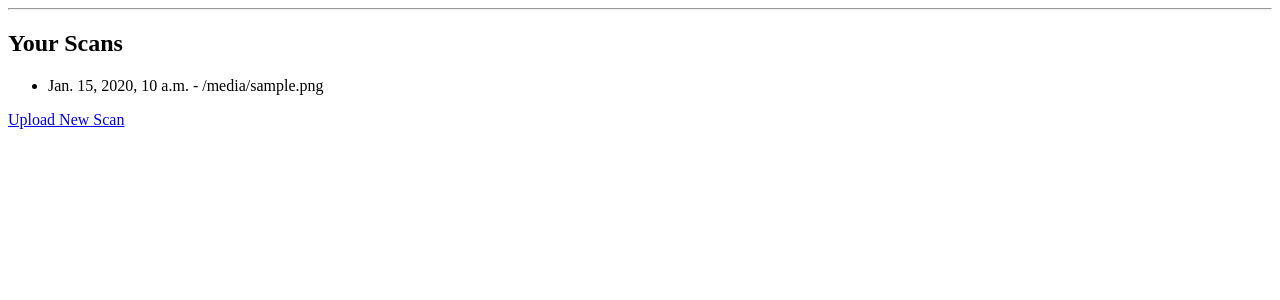
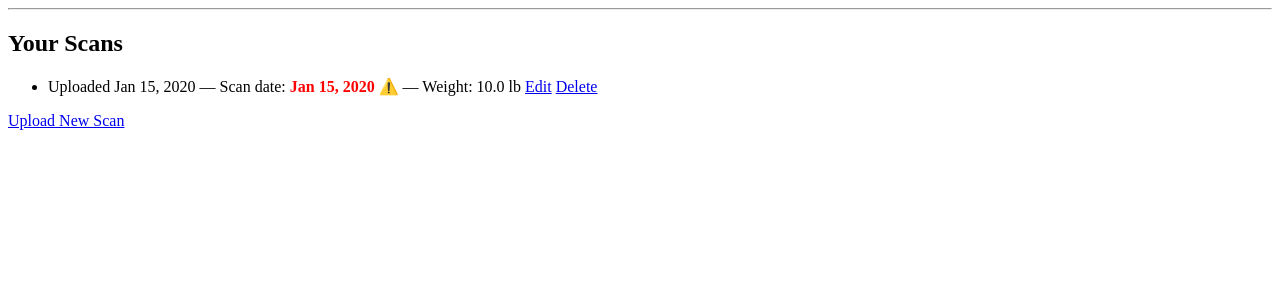
Before and after one commit to LandonGeorge/inbody-tracker, a Django app: page /scans/ in a window 1280 px wide. Shown: the part 29-329 px from the top of the page. Run offline with Django 5.2, Linux system fonts and the light colour scheme; a user stored in the database is signed in; tables that the repository leaves empty hold one stand-in row (values such as "Sample post"); parts of the project's set-up code (start-up, migrations or seed data) failed here and were passed over.

Commit message:
Add edit/delete for scan results, OCR-mismatch date warning, fix missing Chart.js script tag

```diff
--- a/scans/templates/scans/dashboard.html
+++ b/scans/templates/scans/dashboard.html
@@ -5,6 +5,7 @@
 
     <canvas id="progressChart" style="max-width: 900px;"></canvas>
 
+    <script src="https://cdn.jsdelivr.net/npm/chart.js"></script>
     <script>
         const chartData = {{ chart_data_json|safe }};
 
--- a/scans/templates/scans/list.html
+++ b/scans/templates/scans/list.html
@@ -1,9 +1,24 @@
 {% extends "base.html" %}
+
 {% block content %}
 <h2>Your Scans</h2>
 <ul>
 {% for scan in scans %}
-    <li>{{ scan.uploaded_at }} - {{ scan.image.url }}</li>
+    <li>
+        Uploaded {{ scan.uploaded_at|date:"M d, Y" }}
+        {% if scan.result %}
+            — Scan date:
+            <span style="{% if scan.date_likely_wrong %}color: red; font-weight: bold;{% endif %}">
+                {{ scan.result.scan_date|date:"M d, Y" }}
+            </span>
+            {% if scan.date_likely_wrong %}⚠️{% endif %}
+            — Weight: {{ scan.result.weight_lb }} lb
+            <a href="{% url 'edit_scan_result' scan.result.pk %}">Edit</a>
+        {% else %}
+            — (not yet processed)
+        {% endif %}
+        <a href="{% url 'delete_scan' scan.pk %}">Delete</a>
+    </li>
 {% endfor %}
 </ul>
 <a href="{% url 'upload_scan' %}">Upload New Scan</a>
--- a/scans/urls.py
+++ b/scans/urls.py
@@ -6,4 +6,6 @@ urlpatterns = [
     path("upload/", views.upload_scan, name="upload_scan"),
     path("", views.scan_list, name="scan_list"),
     path("dashboard/", views.dashboard, name="dashboard"),
+    path("result/<int:pk>/edit/", views.edit_scan_result, name="edit_scan_result"),
+    path("scan/<int:pk>/delete/", views.delete_scan, name="delete_scan"),
 ]
--- a/scans/views.py
+++ b/scans/views.py
@@ -1,10 +1,10 @@
 import json
 
 from django.contrib.auth.decorators import login_required
-from django.shortcuts import redirect, render
+from django.shortcuts import get_object_or_404, redirect, render
 
-from .forms import ScanUploadForm
-from .models import ScanResult
+from .forms import ScanResultEditForm, ScanUploadForm
+from .models import ScanResult, ScanUpload
 from .ocr import extract_text, parse_inbody_text
 
 
@@ -23,9 +23,9 @@ def upload_scan(request):
             scan.save()
 
             parsed = parse_inbody_text(raw_text)
-            ScanResult.objects.create(
-                upload=scan, scan_date=scan.uploaded_at.date(), **parsed
-            )
+            scan_date = parsed.pop("scan_date") or scan.uploaded_at.date()
+
+            ScanResult.objects.create(upload=scan, scan_date=scan_date, **parsed)
 
             return redirect("scan_list")
     else:
@@ -34,8 +34,16 @@ def upload_scan(request):
     return render(request, "scans/upload.html", {"form": form})
 
 
+@login_required
 def scan_list(request):
-    return render(request, "scans/list.html", {"scans": request.user.scans.all()})
+    scans = request.user.scans.all()
+    for scan in scans:
+        if hasattr(scan, "result"):
+            scan.date_likely_wrong = scan.result.scan_date == scan.uploaded_at.date()
+        else:
+            scan.date_likely_wrong = False
+
+    return render(request, "scans/list.html", {"scans": scans})
 
 
 @login_required
@@ -57,3 +65,29 @@ def dashboard(request):
     return render(
         request, "scans/dashboard.html", {"chart_data_json": json.dumps(chart_data)}
     )
+
+
+@login_required
+def edit_scan_result(request, pk):
+    result = get_object_or_404(ScanResult, pk=pk, upload__user=request.user)
+
+    if request.method == "POST":
+        form = ScanResultEditForm(request.POST, instance=result)
+        if form.is_valid():
+            form.save()
+            return redirect("scan_list")
+    else:
+        form = ScanResultEditForm(instance=result)
+
+    return render(request, "scans/edit_result.html", {"form": form})
+
+
+@login_required
+def delete_scan(request, pk):
+    scan = get_object_or_404(ScanUpload, pk=pk, user=request.user)
+
+    if request.method == "POST":
+        scan.delete()
+        return redirect("scan_list")
+
+    return render(request, "scans/confirm_delete.html", {"scan": scan})
```
Also changed, not shown: scans/templates/scans/confirm_delete.html (added, +11 -0 lines), scans/templates/scans/edit_result.html (added, +11 -0 lines).
